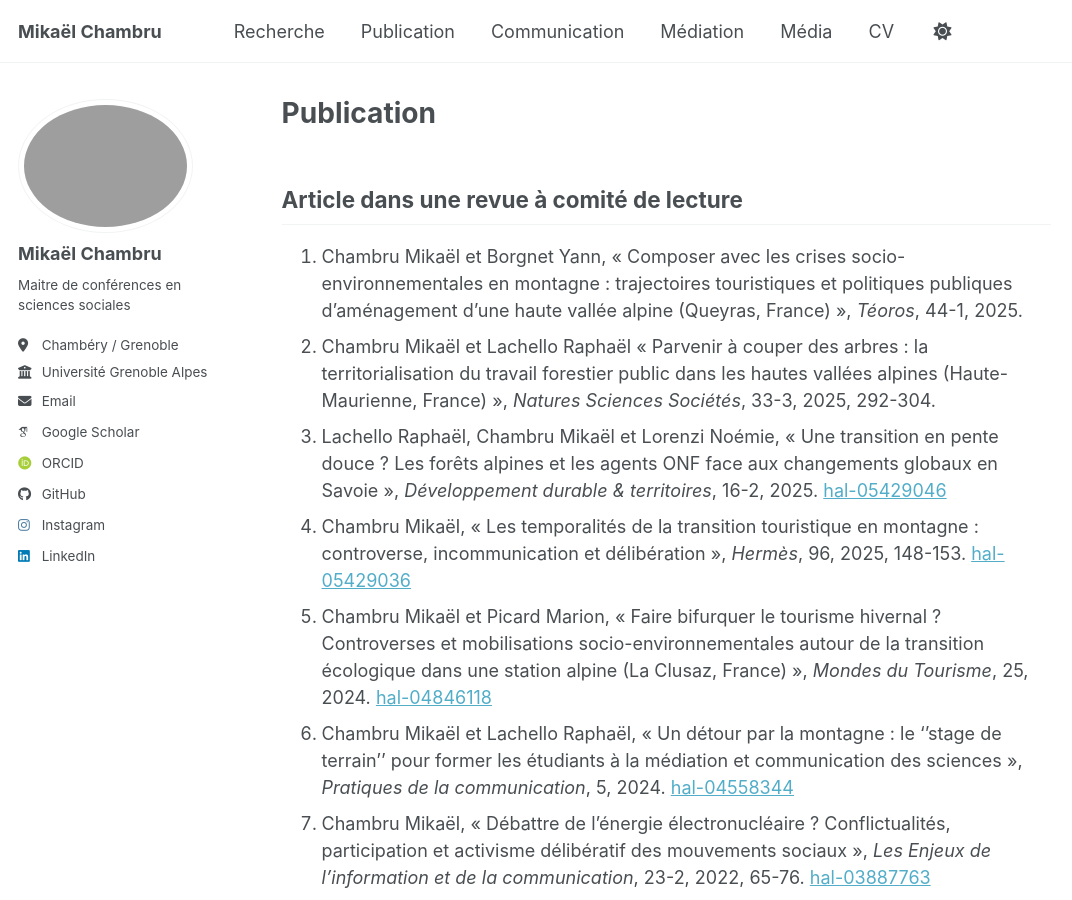
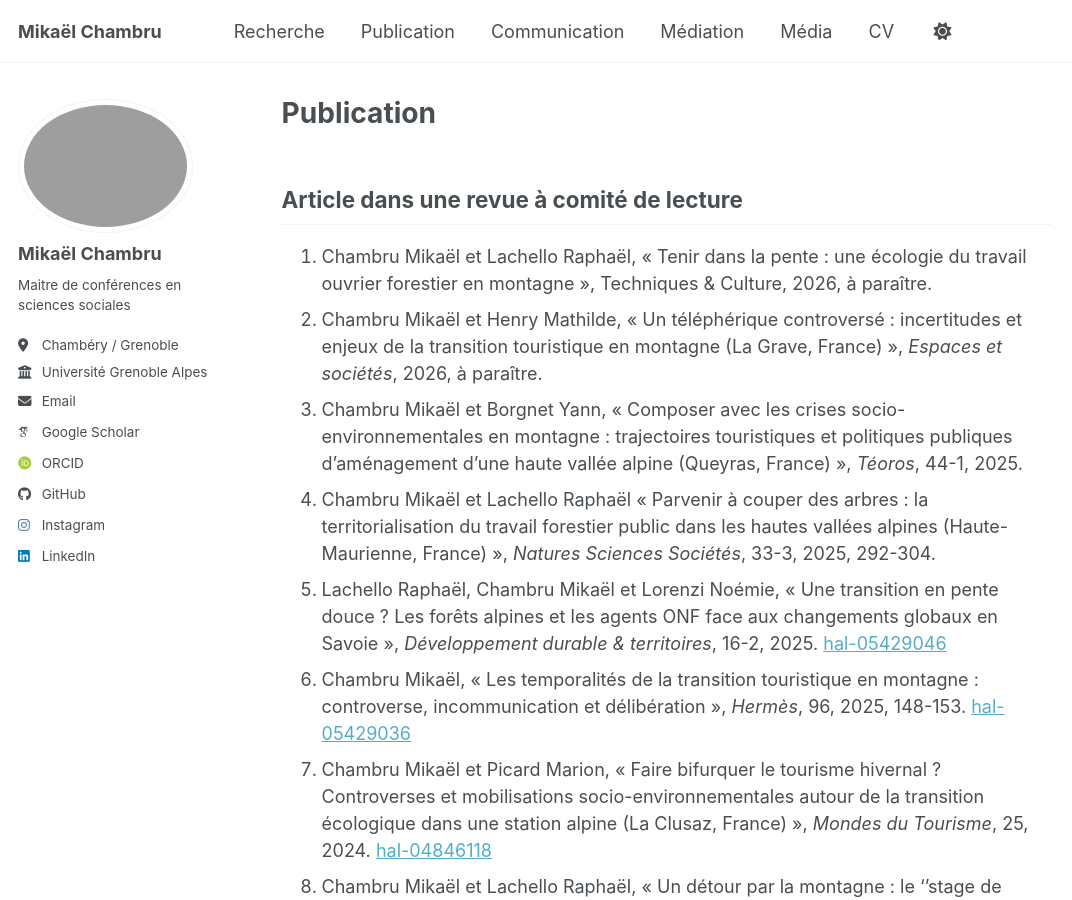
Before and after one commit to mikaelchambru/mikaelchambru.github.io, a Jekyll site: the page built from _pages/publications.md, in a window 1280 px wide and 900 px high. Shown: the whole window, without its empty margins (0-1072 px from the left). Built offline with Jekyll 4.4.1, drawn with Linux system fonts in a browser that asks for light colours; some web fonts are replaced; a script bundle is joined from its source files by our own code; library files that are not in the unit come from our copies.

Commit message:
Update publications.md

```diff
--- a/_pages/publications.md
+++ b/_pages/publications.md
@@ -7,23 +7,25 @@
 ---
 ## Article dans une revue à comité de lecture
 
-1. Chambru Mikaël et Borgnet Yann, « Composer avec les crises socio-environnementales en montagne : trajectoires touristiques et politiques publiques d’aménagement d’une haute vallée alpine (Queyras, France) », *Téoros*, 44-1, 2025.
-2. Chambru Mikaël et Lachello Raphaël « Parvenir à couper des arbres : la territorialisation du travail forestier public dans les hautes vallées alpines (Haute-Maurienne, France) », *Natures Sciences Sociétés*, 33-3, 2025, 292-304.
-3. Lachello Raphaël, Chambru Mikaël et Lorenzi Noémie, « Une transition en pente douce ? Les forêts alpines et les agents ONF face aux changements globaux en Savoie », *Développement durable & territoires*, 16-2, 2025. [hal-05429046](https://hal.science/hal-05429046v1)
-4. Chambru Mikaël, « Les temporalités de la transition touristique en montagne : controverse, incommunication et délibération », *Hermès*, 96, 2025, 148-153. [hal-05429036](https://hal.science/hal-05429036)
-5. Chambru Mikaël et Picard Marion, « Faire bifurquer le tourisme hivernal ? Controverses et mobilisations socio-environnementales autour de la transition écologique dans une station alpine (La Clusaz, France) », *Mondes du Tourisme*, 25, 2024. [hal-04846118](https://hal.science/hal-04846118v1)
-6. Chambru Mikaël et Lachello Raphaël, « Un détour par la montagne : le ‘’stage de terrain’’ pour former les étudiants à la médiation et communication des sciences », *Pratiques de la communication*, 5, 2024. [hal-04558344](https://hal.science/hal-04558344)
-7. Chambru Mikaël, « Débattre de l’énergie électronucléaire ? Conflictualités, participation et activisme délibératif des mouvements sociaux », *Les Enjeux de l’information et de la communication*, 23-2, 2022, 65-76. [hal-03887763](https://hal.archives-ouvertes.fr/hal-03887763)
-8. Chambru Mikaël et Mounet Coralie, « La confiance dans les controverses socio-environnementales : enjeux et perspectives de l’(in)communication autour des loups », *Hermès*, 88, 2021, 134-137. [hal-03491680](https://hal.archives-ouvertes.fr/hal-03491680)
-9. Chambru Mikaël et De Oliveira Jean-Philippe, « La recherche-action face au risque climatique en montagne : enquêtes et engagements autour d’un problème public », *Questions de communication*, 40, 2021, 283-302. [hal-03620632](https://hal.archives-ouvertes.fr/hal-03620632)
-10. Chambru Mikaël et De Oliveira Jean-Philippe, « Communiquer sur les risques naturels en montagne : des effets de croyance aux divergences sociales », *Journal of Alpine Research - Revue de géographie alpine*, 109-2, 2021. [hal-03409818](https://hal.archives-ouvertes.fr/hal-03409818)
-11. Chambru Mikaël et De Oliveira Jean-Philippe, « Changement climatique et développement territorial en montagne : conflictualités et enjeux communicationnels », *Revue française des sciences de l’information et de la communication*, 21, 2021. [hal-03143989](https://hal.archives-ouvertes.fr/hal-03143989)
-12. Chambru Mikaël, « La protestation antinucléaire par-delà les frontières : mutations et temporalités de l’enjeu européen », *Communication et organisation*, 57, 2020, 121-133. [hal-02554133](https://hal.archives-ouvertes.fr/hal-02554133)
-13. Chambru Mikaël, « La publicisation du risque nucléaire par les usages protestataires du droit », *Sciences de la Société*, 100, 2018, 79-92. [hal-01921931](https://hal.archives-ouvertes.fr/hal-01921931)
-14. Chambru Mikaël, « L’engagement protéiforme des militants et des journalistes dans les mobilisations informationnelles antinucléaires », *Sciences de la Société*, 94, 2015, 65-82. [hal-01358614](https://hal.archives-ouvertes.fr/hal-01358614)
-15. Chambru Mikaël, « L’utopie délibérative de la mouvance antinucléaire et les paradoxes de son expérimentation », *Communication et organisation*, 48, 2015, 61-72. [hal-01358127](https://hal.archives-ouvertes.fr/hal-01358127)
-16. Chambru Mikaël, « La critique du régime technopolitique des sciences par la mouvance antinucléaire : un éclairage sur le concept d’espace public oppositionnel », *Les Enjeux de l’information et de la communication*, 16-3A, 2015, 29-38. [hal-01358105](https://hal.archives-ouvertes.fr/hal-01358105)
-17. Chambru Mikaël, « L’espace public à l’épreuve du phénomène antinucléaire en France (1962-2012) », *ESSACHESS – Journal for Communication Studies*, 7-13, 2014, 33-43. [hal-01186666](https://hal.univ-grenoble-alpes.fr/hal-01186666)
+1. Chambru Mikaël et Lachello Raphaël, « Tenir dans la pente : une écologie du travail ouvrier forestier en montagne », Techniques & Culture, 2026, à paraître.
+2. Chambru Mikaël et Henry Mathilde, « Un téléphérique controversé : incertitudes et enjeux de la transition touristique en montagne (La Grave, France) », *Espaces et sociétés*, 2026, à paraître.
+3. Chambru Mikaël et Borgnet Yann, « Composer avec les crises socio-environnementales en montagne : trajectoires touristiques et politiques publiques d’aménagement d’une haute vallée alpine (Queyras, France) », *Téoros*, 44-1, 2025.
+4. Chambru Mikaël et Lachello Raphaël « Parvenir à couper des arbres : la territorialisation du travail forestier public dans les hautes vallées alpines (Haute-Maurienne, France) », *Natures Sciences Sociétés*, 33-3, 2025, 292-304.
+5. Lachello Raphaël, Chambru Mikaël et Lorenzi Noémie, « Une transition en pente douce ? Les forêts alpines et les agents ONF face aux changements globaux en Savoie », *Développement durable & territoires*, 16-2, 2025. [hal-05429046](https://hal.science/hal-05429046v1)
+6. Chambru Mikaël, « Les temporalités de la transition touristique en montagne : controverse, incommunication et délibération », *Hermès*, 96, 2025, 148-153. [hal-05429036](https://hal.science/hal-05429036)
+7. Chambru Mikaël et Picard Marion, « Faire bifurquer le tourisme hivernal ? Controverses et mobilisations socio-environnementales autour de la transition écologique dans une station alpine (La Clusaz, France) », *Mondes du Tourisme*, 25, 2024. [hal-04846118](https://hal.science/hal-04846118v1)
+8. Chambru Mikaël et Lachello Raphaël, « Un détour par la montagne : le ‘’stage de terrain’’ pour former les étudiants à la médiation et communication des sciences », *Pratiques de la communication*, 5, 2024. [hal-04558344](https://hal.science/hal-04558344)
+9. Chambru Mikaël, « Débattre de l’énergie électronucléaire ? Conflictualités, participation et activisme délibératif des mouvements sociaux », *Les Enjeux de l’information et de la communication*, 23-2, 2022, 65-76. [hal-03887763](https://hal.archives-ouvertes.fr/hal-03887763)
+10. Chambru Mikaël et Mounet Coralie, « La confiance dans les controverses socio-environnementales : enjeux et perspectives de l’(in)communication autour des loups », *Hermès*, 88, 2021, 134-137. [hal-03491680](https://hal.archives-ouvertes.fr/hal-03491680)
+11. Chambru Mikaël et De Oliveira Jean-Philippe, « La recherche-action face au risque climatique en montagne : enquêtes et engagements autour d’un problème public », *Questions de communication*, 40, 2021, 283-302. [hal-03620632](https://hal.archives-ouvertes.fr/hal-03620632)
+12. Chambru Mikaël et De Oliveira Jean-Philippe, « Communiquer sur les risques naturels en montagne : des effets de croyance aux divergences sociales », *Journal of Alpine Research - Revue de géographie alpine*, 109-2, 2021. [hal-03409818](https://hal.archives-ouvertes.fr/hal-03409818)
+13. Chambru Mikaël et De Oliveira Jean-Philippe, « Changement climatique et développement territorial en montagne : conflictualités et enjeux communicationnels », *Revue française des sciences de l’information et de la communication*, 21, 2021. [hal-03143989](https://hal.archives-ouvertes.fr/hal-03143989)
+14. Chambru Mikaël, « La protestation antinucléaire par-delà les frontières : mutations et temporalités de l’enjeu européen », *Communication et organisation*, 57, 2020, 121-133. [hal-02554133](https://hal.archives-ouvertes.fr/hal-02554133)
+15. Chambru Mikaël, « La publicisation du risque nucléaire par les usages protestataires du droit », *Sciences de la Société*, 100, 2018, 79-92. [hal-01921931](https://hal.archives-ouvertes.fr/hal-01921931)
+16. Chambru Mikaël, « L’engagement protéiforme des militants et des journalistes dans les mobilisations informationnelles antinucléaires », *Sciences de la Société*, 94, 2015, 65-82. [hal-01358614](https://hal.archives-ouvertes.fr/hal-01358614)
+17. Chambru Mikaël, « L’utopie délibérative de la mouvance antinucléaire et les paradoxes de son expérimentation », *Communication et organisation*, 48, 2015, 61-72. [hal-01358127](https://hal.archives-ouvertes.fr/hal-01358127)
+18. Chambru Mikaël, « La critique du régime technopolitique des sciences par la mouvance antinucléaire : un éclairage sur le concept d’espace public oppositionnel », *Les Enjeux de l’information et de la communication*, 16-3A, 2015, 29-38. [hal-01358105](https://hal.archives-ouvertes.fr/hal-01358105)
+19. Chambru Mikaël, « L’espace public à l’épreuve du phénomène antinucléaire en France (1962-2012) », *ESSACHESS – Journal for Communication Studies*, 7-13, 2014, 33-43. [hal-01186666](https://hal.univ-grenoble-alpes.fr/hal-01186666)
 
 ## Dossier dans une revue à comité de lecture
 
```
